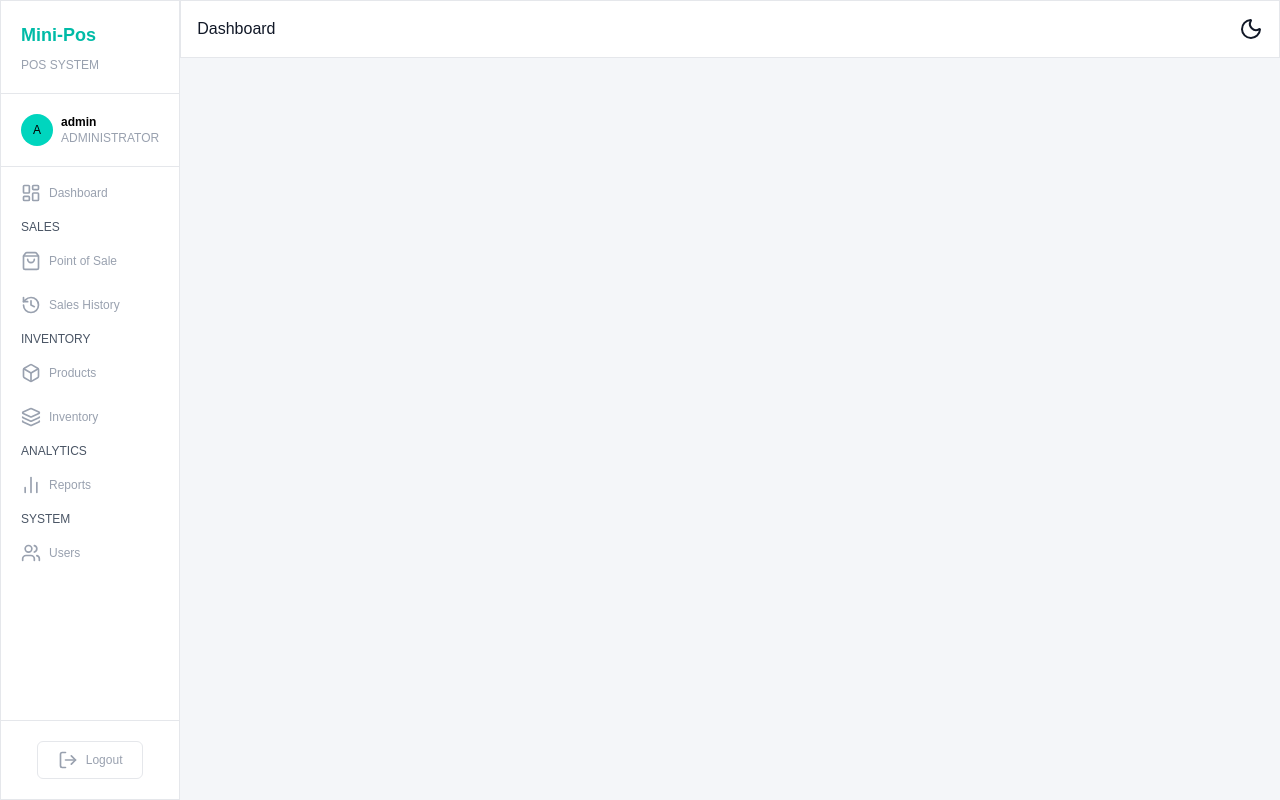
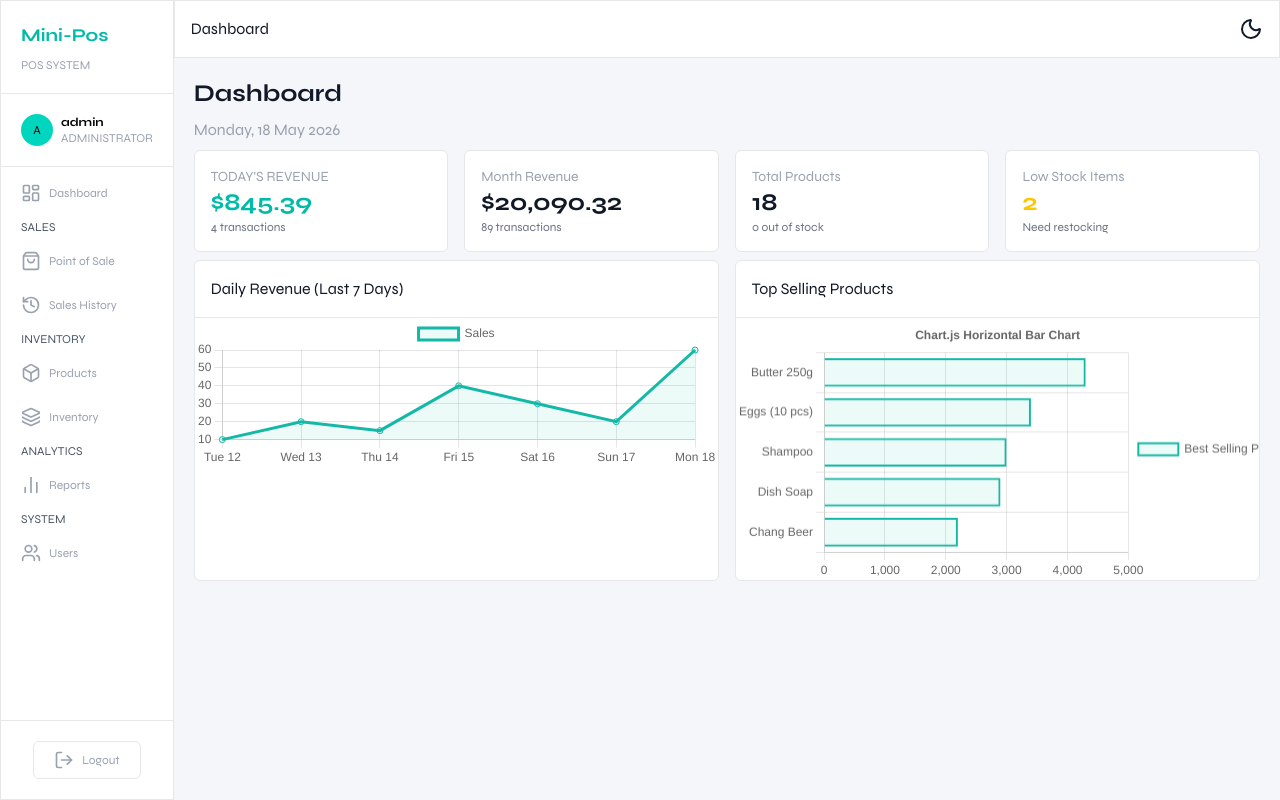
Before and after one commit to AlexZinminaung/mini-pos, a React (Vite) app in the folder client/: page / in a window 1280 px wide. Built offline with nearby package versions, Linux system fonts and the light colour scheme.

Commit message:
created dashboard

```diff
--- a/client/package.json
+++ b/client/package.json
@@ -11,8 +11,10 @@
   },
   "dependencies": {
     "@tailwindcss/vite": "^4.3.0",
+    "chart.js": "^4.5.1",
     "lucide-react": "^1.16.0",
     "react": "^19.2.6",
+    "react-chartjs-2": "^5.3.1",
     "react-dom": "^19.2.6",
     "tailwindcss": "^4.3.0",
     "zustand": "^5.0.13"
--- a/client/src/App.tsx
+++ b/client/src/App.tsx
@@ -3,17 +3,21 @@ import './App.css'
 import MainContent from './components/MainContent'
 import Navbar from './components/Navbar'
 import Sidebar from './components/Sidebar'
+import Dashboard from './pages/Dashboard'
+
+// use Store
+// import { usePageStore } from './stores/pageStore'
 
 function App() {
+  // const { page } = usePageStore();
 
   return (
     <>
       <section className=' main-container flex'>
         <Sidebar/>
         <MainContent>
-          <div className='w-full'>
-            <Navbar/>
-          </div>
+          <Navbar/>
+          <Dashboard/>
         </MainContent>
       </section>
     </>
--- /dev/null
+++ b/client/src/components/BarChart.tsx
@@ -0,0 +1,61 @@
+import {
+  Chart as ChartJS,
+  CategoryScale,
+  LinearScale,
+  BarElement,
+  Title,
+  Tooltip,
+  Legend,
+} from 'chart.js';
+
+import { Bar } from 'react-chartjs-2';
+
+
+ChartJS.register(
+  CategoryScale,
+  LinearScale,
+  BarElement,
+  Title,
+  Tooltip,
+  Legend
+);
+
+export const options = {
+  indexAxis: 'y' as const,
+  elements: {
+    bar: {
+      borderWidth: 2,
+    },
+  },
+  responsive: true,
+  plugins: {
+    legend: {
+      position: 'right' as const,
+    },
+    title: {
+      display: true,
+      text: 'Chart.js Horizontal Bar Chart',
+    },
+  },
+};
+
+const labels = ['Butter 250g', 'Eggs (10 pcs)', 'Shampoo', 'Dish Soap', 'Chang Beer'];
+
+export const data = {
+  labels,
+  datasets: [
+    {
+      label: 'Best Selling Product',
+      data: [4300, 3400, 3000, 2900, 2200],
+      borderColor: '#14B8A6',
+      backgroundColor: 'rgba(20, 184, 166, 0.08)',
+    }
+  ],
+};
+
+const BarChart = () => {
+  return <Bar options={options} data={data} />;
+}
+
+
+export default BarChart;
--- /dev/null
+++ b/client/src/components/LineChart.tsx
@@ -0,0 +1,49 @@
+import {
+  Chart as ChartJS,
+  CategoryScale,
+  LinearScale,
+  PointElement,
+  LineElement,
+  Filler
+} from "chart.js";
+
+import { Line } from "react-chartjs-2";
+
+ChartJS.register(
+  CategoryScale,
+  LinearScale,
+  PointElement,
+  LineElement,
+  Filler
+);
+
+// 1. Add responsiveness configurations
+  const options = {
+    responsive: true,
+    maintainAspectRatio: false,
+  };
+
+const LineChart = () => {
+  const data = {
+    labels: ["Tue 12", "Wed 13", "Thu 14", "Fri 15","Sat 16", "Sun 17", "Mon 18"],
+
+    datasets: [
+      {
+        label: "Sales",
+        data: [10, 20, 15, 40, 30, 20, 60],
+
+        borderColor: "#14B8A6",
+        backgroundColor: "rgba(20, 184, 166, 0.08)",
+        fill: true,
+      },
+    ],
+  };
+
+  return (
+    <div className="w-full">
+      <Line data={data} options={options}/>
+    </div>
+  );
+};
+
+export default LineChart;
--- a/client/src/components/Sidebar.tsx
+++ b/client/src/components/Sidebar.tsx
@@ -9,9 +9,12 @@ import { LogOut } from 'lucide-react';
 
 // use store
 import { useSidebarStore } from '../stores/sidebarStore';
+import { usePageStore } from '../stores/pageStore';
 
 const Sidebar = () => {
     const { isOpen } = useSidebarStore();
+    const { setPage } = usePageStore();
+
     return (
         <div className={`component flex flex-col text-xs text-gray-400 absolute z-20 md:static md:translate-x-0 h-screen transition-all ${isOpen ? "translate-x-0" : " -translate-x-full"}`}>
             <div className="flex flex-col gap-2 p-5 mini-component">
@@ -28,27 +31,27 @@ const Sidebar = () => {
                 </div>
             </div>
             <div className="flex flex-col gap-2 py-2 mini-component h-full">
-                <button className='flex items-center gap-2 py-2 px-5 dark:hover:bg-[#182037] hover:bg-[#F4F6FA]'> <LayoutDashboard size={20}/> Dashboard</button>
+                <button onClick={() => { setPage("Dashboard")}} className='flex items-center gap-2 py-2 px-5 dark:hover:bg-[#182037] hover:bg-[#EEF2FF]'> <LayoutDashboard size={20}/> Dashboard</button>
                 <div className="flex flex-col gap-2">
                     <span className='text-gray-600 px-5'>SALES</span>
-                    <button className='flex items-center gap-2 py-2 px-5 dark:hover:bg-[#182037] hover:bg-[#F4F6FA]'> <ShoppingBag size={20}/> Point of Sale</button>
-                    <button className='flex items-center gap-2 py-2 px-5 dark:hover:bg-[#182037] hover:bg-[#F4F6FA]'><History size={20}/> Sales History</button>
+                    <button onClick={() => { setPage("Point of Sale")}} className='flex items-center gap-2 py-2 px-5 dark:hover:bg-[#182037] hover:bg-[#EEF2FF]'> <ShoppingBag size={20}/> Point of Sale</button>
+                    <button onClick={() => { setPage("Sales History")}} className='flex items-center gap-2 py-2 px-5 dark:hover:bg-[#182037] hover:bg-[#EEF2FF]'><History size={20}/> Sales History</button>
                 </div>
 
                 <div className="flex flex-col gap-2">
                     <span className='text-gray-600 px-5'>INVENTORY</span>
-                    <button className='flex items-center gap-2 py-2 px-5 dark:hover:bg-[#182037] hover:bg-[#F4F6FA]'><Box size={20}/> Products</button>
-                    <button className='flex items-center gap-2 py-2 px-5 dark:hover:bg-[#182037] hover:bg-[#F4F6FA]'><Layers size={20}/> Inventory</button>
+                    <button onClick={() => { setPage("Products")}} className='flex items-center gap-2 py-2 px-5 dark:hover:bg-[#182037] hover:bg-[#EEF2FF]'><Box size={20}/> Products</button>
+                    <button onClick={() => { setPage("Inventory")}} className='flex items-center gap-2 py-2 px-5 dark:hover:bg-[#182037] hover:bg-[#EEF2FF]'><Layers size={20}/> Inventory</button>
                 </div>
 
                 <div className="flex flex-col gap-2">
                     <span className='text-gray-600 px-5'>ANALYTICS</span>
-                    <button className='flex items-center gap-2 py-2 px-5 dark:hover:bg-[#182037] hover:bg-[#F4F6FA]'><ChartNoAxesColumn size={20}/> Reports</button>
+                    <button onClick={() => { setPage("Reports")}} className='flex items-center gap-2 py-2 px-5 dark:hover:bg-[#182037] hover:bg-[#EEF2FF]'><ChartNoAxesColumn size={20}/> Reports</button>
                 </div>
 
                 <div className="flex flex-col gap-2">
                     <span className='text-gray-600 px-5'>SYSTEM</span>
-                    <button className='flex items-center gap-2 py-2 px-5 dark:hover:bg-[#182037] hover:bg-[#F4F6FA]'><Users size={20}/> Users</button>
+                    <button onClick={() => { setPage("Users")}} className='flex items-center gap-2 py-2 px-5 dark:hover:bg-[#182037] hover:bg-[#EEF2FF]'><Users size={20}/> Users</button>
                 </div>
 
             </div>
--- a/client/src/index.css
+++ b/client/src/index.css
@@ -1,14 +1,19 @@
-@import "tailwindcss";
-@custom-variant dark (&:where(.dark, .dark *));
-
 /* importing font */
 @import url('https://fonts.googleapis.com/css2?family=Space+Mono:ital,wght@0,400;0,700;1,400;1,700&family=Syne:wght@400..800&display=swap');
+
+
+@import "tailwindcss";
+
+
+@custom-variant dark (&:where(.dark, .dark *));
 
 @layer base {
   body {
     font-family: "Syne", sans-serif;
   }
 }
+
+
 
 /* Main Layout Wrapper */
 .main-container {
@@ -33,5 +38,5 @@
 }
 
 .dark .mini-component {
-  @apply border-b dark:border-[#202A44];
+  @apply border-b border-[#202A44];
 }
--- /dev/null
+++ b/client/src/pages/Dashboard.tsx
@@ -0,0 +1,56 @@
+import BarChart from "../components/BarChart";
+import LineChart from "../components/LineChart";
+
+
+const Dashboard = () => {
+
+    return (
+        <section className="p-5 flex flex-col gap-2">
+            <span className="text-2xl font-bold">Dashboard</span>
+            <span className=" text-gray-400">Monday, 18 May 2026</span>
+
+            {/* Data overview */}
+            <div className="flex gap-4 flex-wrap">
+                <div className="component p-4 flex-1 rounded-md flex flex-col">
+                    <span className="text-sm text-gray-400">TODAY'S REVENUE</span>
+                    <span className="text-2xl text-teal-500 font-bold">$845.39</span>
+                    <span className="text-xs text-gray-500">4 transactions</span>
+                </div>
+
+                <div className="component p-4 flex-1 rounded-md flex flex-col">
+                    <span className="text-sm text-gray-400">Month Revenue</span>
+                    <span className="text-2xl font-bold">$20,090.32</span>
+                    <span className="text-xs text-gray-500">89 transactions</span>
+                </div>
+
+                <div className="component p-4 flex-1 rounded-md flex flex-col">
+                    <span className="text-sm text-gray-400">Total Products</span>
+                    <span className="text-2xl font-bold">18</span>
+                    <span className="text-xs text-gray-500">0 out of stock</span>
+                </div>
+
+                <div className="component p-4 flex-1 rounded-md flex flex-col">
+                    <span className="text-sm text-gray-400">Low Stock Items</span>
+                    <span className="text-2xl text-yellow-400 font-bold">2</span>
+                    <span className="text-xs text-gray-500">Need restocking</span>
+                </div>
+            </div>
+
+            {/* Data analysis container */}
+            <div className="w-full grid grid-cols-1 md:grid-cols-2 gap-4 ">
+                <div className="flex-1 component rounded-md">
+                    <span className="mini-component block p-4 w-full">Daily Revenue (Last 7 Days)</span>
+                    <LineChart/>
+                </div>
+
+                <div className="flex-1 component rounded-md">
+                    <span className="mini-component block p-4 w-full">Top Selling Products</span>
+                    <BarChart/>
+                </div>
+            </div>
+        </section>
+    )
+}
+
+
+export default Dashboard;
--- /dev/null
+++ b/client/src/stores/pageStore.ts
@@ -0,0 +1,23 @@
+import { create } from "zustand";
+
+export type Page =
+  | "Dashboard"
+  | "Point of Sale"
+  | "Sales History"
+  | "Products"
+  | "Inventory"
+  | "Reports"
+  | "Users";
+
+
+type PageStore = {
+  page: Page;
+  setPage: (page: Page) => void;
+};
+
+
+export const usePageStore = create<PageStore>((set) => ({
+    page: "Dashboard",
+    setPage: (page) => set({page: page})
+
+}))
```
Also changed, not shown: 1 other file (tests, documents, lock files or other folders).
